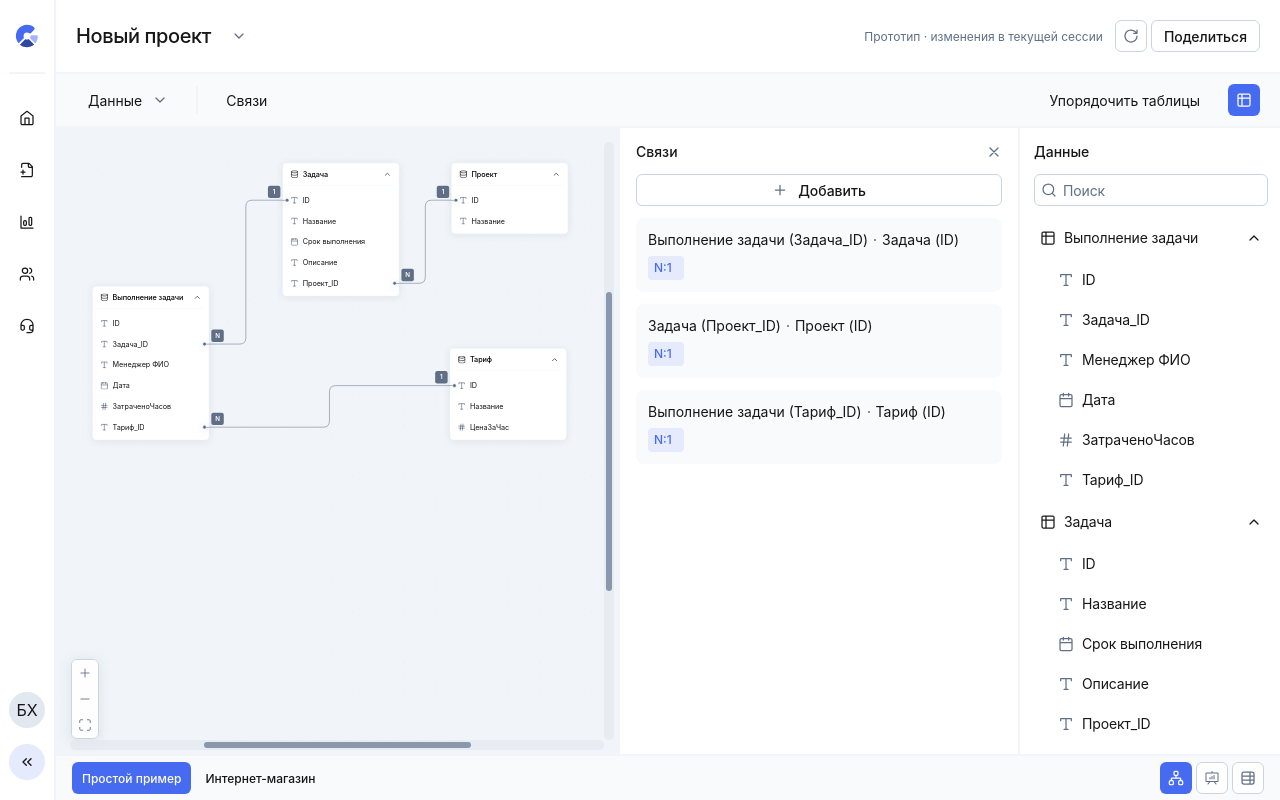
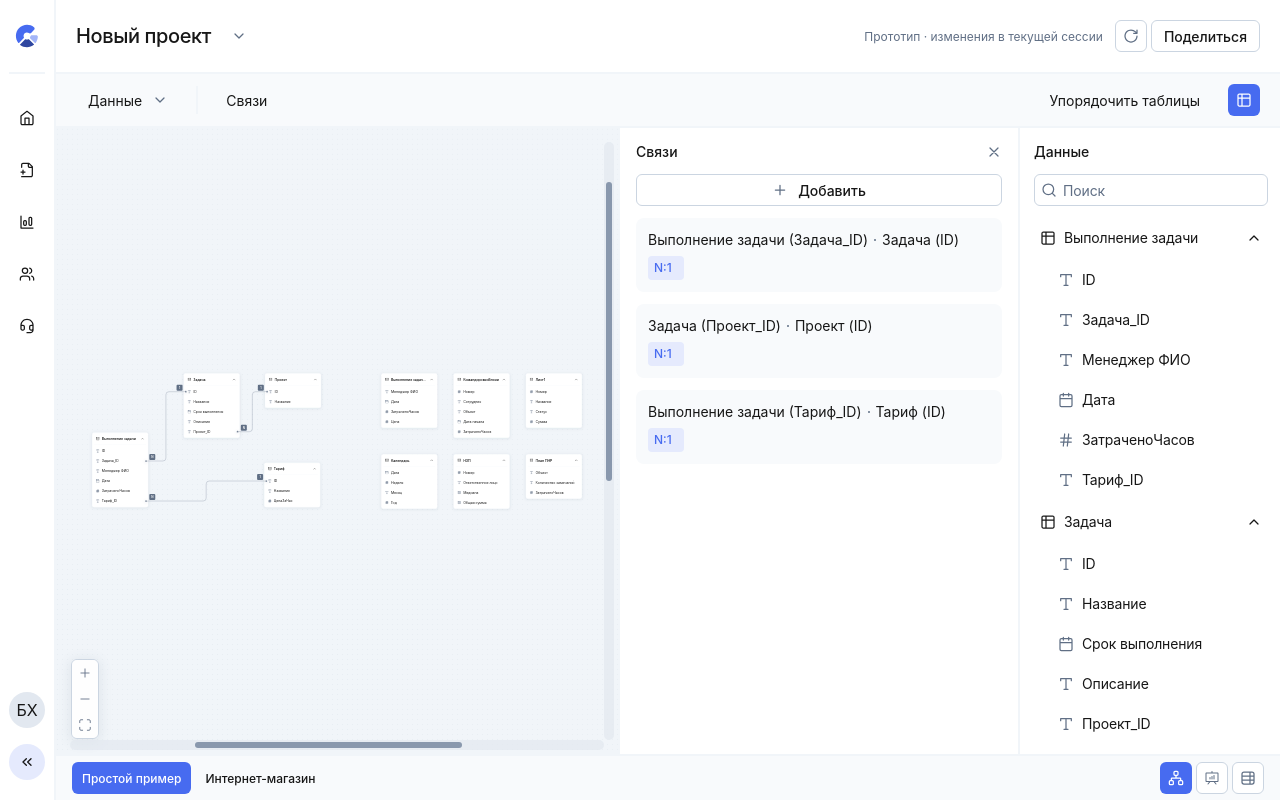
Before and after one commit to Bavpnet/datamodel-canvas, a React (Vite) app: page / in a window 1280 px wide. Built offline with nearby package versions, Linux system fonts and the light colour scheme; a web font is replaced by a local one.

Commit message:
Show all tables, separate unconnected tables and refine table spacing

```diff
--- a/src/components/SchemaCanvas.tsx
+++ b/src/components/SchemaCanvas.tsx
@@ -29,7 +29,7 @@ import { CanvasControls } from './CanvasControls'
 import { alignTable, type AlignmentGuide } from './snapAlignment'
 import { connectionSides } from './connectionRouting'
 import { connectionLabels } from './connectionLabels'
-import { findFreePosition, organizeTables, tableBounds } from './canvasLayout'
+import { findFreePosition, organizeTables, separateUnconnectedTables, tableBounds } from './canvasLayout'
 import { TABLE_DND_TYPE } from '../dnd'
 import type { DemoCase } from '../data/demoCases'
 import type { DataTable, RelationType } from '../types'
@@ -65,8 +65,14 @@ function initialGraph(demoCase: DemoCase) {
     id: relation.id, source: relation.sourceTableId, target: relation.targetTableId,
     sourceHandle: `${relation.sourceColumnId}-source`, targetHandle: `${relation.targetColumnId}-target`, type: 'relation', data: { relationType: relation.type },
   }))
-  const nodes = demoCase.tables.filter((table) => ids.has(table.id)).map((table) => tableToNode(table, defaultPositions[table.id] ?? { x: 60, y: 60 }))
-  return { nodes: demoCase.id === 'complex' ? organizeTables(nodes, edges) : nodes, edges }
+  const nodes: TableFlowNode[] = []
+  for (const table of demoCase.tables) {
+    if (!ids.has(table.id)) continue
+    const node = tableToNode(table, defaultPositions[table.id] ?? { x: 60, y: 850 })
+    if (!defaultPositions[table.id]) node.position = findFreePosition(node, nodes)
+    nodes.push(node)
+  }
+  return { nodes: demoCase.id === 'complex' ? organizeTables(nodes, edges) : separateUnconnectedTables(nodes, edges), edges }
 }
 
 export type SchemaCanvasHandle = {
@@ -92,7 +98,7 @@ export const SchemaCanvas = forwardRef<SchemaCanvasHandle, SchemaCanvasProps>(
     const relationsForTables = useCallback((tableIds: Set<string>): RelationFlowEdge[] => demoCase.relations
       .filter((relation) => tableIds.has(relation.sourceTableId) && tableIds.has(relation.targetTableId))
       .map((relation) => ({ id: relation.id, source: relation.sourceTableId, target: relation.targetTableId, sourceHandle: `${relation.sourceColumnId}-source`, targetHandle: `${relation.targetColumnId}-target`, type: 'relation', data: { relationType: relation.type } })), [demoCase.relations])
-    const { screenToFlowPosition, fitView, setViewport, getViewport } = useReactFlow()
+    const { screenToFlowPosition, fitView, getViewport } = useReactFlow()
     const [guides, setGuides] = useState<AlignmentGuide[]>([])
     const onAlignedNodesChange = useCallback((changes: NodeChange<TableFlowNode>[]) => {
       const positions = changes.filter((change) => change.type === 'position' && change.position)
@@ -113,14 +119,13 @@ export const SchemaCanvas = forwardRef<SchemaCanvasHandle, SchemaCanvasProps>(
     const nodesInitialized = useNodesInitialized()
     const overviewInitialized = useRef(false)
     useEffect(() => {
-      if (demoCase.id !== 'complex' || !nodesInitialized || overviewInitialized.current) return
+      if (!nodesInitialized || overviewInitialized.current) return
       const frame = requestAnimationFrame(() => {
         void fitView({ padding: .15, maxZoom: 1, minZoom: .05 })
         overviewInitialized.current = true
       })
       return () => cancelAnimationFrame(frame)
     }, [demoCase.id, nodesInitialized, fitView])
-    const viewportInitialized = useRef(false)
     useEffect(() => {
       if (!needsFit.current) return
       const frame = requestAnimationFrame(() => {
@@ -129,22 +134,6 @@ export const SchemaCanvas = forwardRef<SchemaCanvasHandle, SchemaCanvasProps>(
       })
       return () => cancelAnimationFrame(frame)
     }, [nodes, fitView])
-    useEffect(() => {
-      if (!canvasElement.current) return
-      let frame = 0
-      const observer = new ResizeObserver(() => {
-        cancelAnimationFrame(frame)
-        frame = requestAnimationFrame(() => {
-          const bounds = canvasElement.current?.getBoundingClientRect()
-          if (bounds && bounds.width > 0 && bounds.height > 0 && !viewportInitialized.current) {
-            viewportInitialized.current = true
-            if (demoCase.id === 'simple') void setViewport({ x: 0, y: 0, zoom: Math.min(1, bounds.width / 1082, bounds.height / 906) })
-          }
-        })
-      })
-      observer.observe(canvasElement.current)
-      return () => { observer.disconnect(); cancelAnimationFrame(frame) }
-    }, [setViewport, demoCase.id])
     const [relationsWidth, setRelationsWidth] = useState(() => window.innerWidth < 1600 ? 400 : 520)
     const [editing, setEditing] = useState(false)
 
@@ -332,7 +321,7 @@ export const SchemaCanvas = forwardRef<SchemaCanvasHandle, SchemaCanvasProps>(
           proOptions={{ hideAttribution: true }}
           deleteKeyCode={null}
         >
-          <Background variant={BackgroundVariant.Dots} gap={20} size={1} color="#b8c3d1" />
+          <Background id={`grid-${demoCase.id}`} variant={BackgroundVariant.Dots} gap={20} size={1.5} color="#a8b6c8" />
           <CanvasControls minZoom={demoCase.id === 'complex' ? .05 : .25} />
           <CanvasScrollbars nodes={nodes} canvasId={`canvas-${demoCase.id}`} />
         </ReactFlow>
--- a/src/components/TableNode.css
+++ b/src/components/TableNode.css
@@ -1,11 +1,11 @@
-.table-node { width: 100%; min-width: 150px; max-width: 500px; padding: 12px 8px 8px; background: #fff; border: 1px solid var(--border); border-radius: 8px; box-shadow: var(--shadow); letter-spacing: -.15px; }
-.table-node__header { position: relative; display: flex; align-items: center; gap: 8px; height: 18px; padding: 0 6px; cursor: grab; }
+.table-node { width: 100%; min-width: 150px; max-width: 500px; padding: 8px; background: #fff; border: 1px solid var(--border); border-radius: 8px; box-shadow: var(--shadow); letter-spacing: -.15px; }
+.table-node__header { position: relative; display: flex; align-items: center; gap: 8px; height: 32px; padding: 0 6px; cursor: grab; }
 .table-node__header > .design-icon { color: #171717; }
 .table-node__header .table-node__name { font-size: 14px; font-weight: 500; line-height: 18px; flex: 1; min-width: 0; overflow: hidden; text-overflow: ellipsis; white-space: nowrap; color: #000; }
 .table-node__collapse { padding: 0; border: 0; background: transparent; display: flex; align-items: center; justify-content: center; width: 16px; height: 18px; }
 .table-node__collapse .design-icon { color: #171717; }
 .table-node .table-node__collapse:hover { background: transparent; }
-.table-node__columns { display: flex; flex-direction: column; gap: 8px; list-style: none; padding: 12px 0 0; margin: 12px 0 0; border-top: 1px solid var(--border); }
+.table-node__columns { display: flex; flex-direction: column; gap: 8px; list-style: none; padding: 8px 0 0; margin: 8px 0 0; border-top: 1px solid var(--border); }
 .table-node__column { position: relative; height: 32px; border-radius: 6px; }
 .table-node__column-button { display: flex; align-items: center; gap: 8px; width: 100%; height: 32px; border: 0; border-radius: 6px; background: transparent; padding: 4px 6px; font-size: 14px; line-height: 18px; letter-spacing: -.15px; text-align: left; }
 .table-node__column-button svg, .table-node__column-button img { flex-shrink: 0; width: 16px; height: 16px; color: var(--muted); }
@@ -16,7 +16,7 @@
 .table-node .table-node__handle { width: 8px; height: 8px; background: var(--muted); border: 1px solid #fff; box-shadow: var(--shadow); min-height: 8px; min-width: 8px; opacity: 1; pointer-events: none; }
 .table-node .table-node__handle--left { left: 0; }
 .table-node .table-node__handle--right { right: 0; }
-.table-node.is-collapsed { padding-bottom: 12px; }
+.table-node.is-collapsed { padding: 8px; }
 .table-node .table-node__handle.is-active { background: var(--brand); border-color: #fff; }
 .table-node__connection-lead { position: absolute; top: 50%; width: 9px; height: 1px; background: #606f85; transform: translateY(-50%); pointer-events: none; z-index: 1; }
 .table-node__connection-lead--left { right: 100%; }
--- a/src/components/canvasLayout.ts
+++ b/src/components/canvasLayout.ts
@@ -5,7 +5,7 @@ export function tableBounds(node: TableFlowNode) {
   return {
     ...node.position,
     width: node.measured?.width ?? node.width ?? 225,
-    height: node.measured?.height ?? (58 + node.data.table.columns.length * 40),
+    height: node.measured?.height ?? (node.data.collapsed ? 50 : 59 + node.data.table.columns.length * 40),
   }
 }
 
@@ -28,9 +28,36 @@ export function findFreePosition(node: TableFlowNode, existing: TableFlowNode[],
   )) ?? { x: Math.max(40, ...occupied.map((rect) => rect.x + rect.width + gap)), y: 40 }
 }
 
+/** Keep unconnected tables in a separate grid outside the schema's bounding box. */
+export function separateUnconnectedTables(nodes: TableFlowNode[], edges: RelationFlowEdge[]) {
+  const connectedIds = new Set(edges.flatMap((edge) => [edge.source, edge.target]))
+  const connected = nodes.filter((node) => connectedIds.has(node.id))
+  const isolated = nodes.filter((node) => !connectedIds.has(node.id))
+  if (!isolated.length) return nodes
+  const startX = connected.length ? Math.max(...connected.map((node) => { const bounds = tableBounds(node); return bounds.x + bounds.width })) + 240 : 60
+  const startY = connected.length ? Math.min(...connected.map((node) => node.position.y)) : 60
+  const columns = Math.min(3, Math.ceil(Math.sqrt(isolated.length)))
+  const columnWidths = Array.from({ length: columns }, (_, col) => Math.max(...isolated.filter((_, index) => index % columns === col).map((node) => tableBounds(node).width)))
+  const positions = new Map<string, { x: number; y: number }>()
+  let y = startY
+  for (let row = 0; row * columns < isolated.length; row++) {
+    const items = isolated.slice(row * columns, (row + 1) * columns)
+    let x = startX
+    items.forEach((node, col) => { positions.set(node.id, { x, y }); x += columnWidths[col] + 64 })
+    y += Math.max(...items.map((node) => tableBounds(node).height)) + 64
+  }
+  return nodes.map((node) => positions.has(node.id) ? { ...node, position: positions.get(node.id)! } : node)
+}
+
 /** Visual star layout; choose a likely fact table using many-side relations and degree. */
 export function organizeTables(nodes: TableFlowNode[], edges: RelationFlowEdge[]): TableFlowNode[] {
   if (!nodes.length) return nodes
+  const connectedIds = new Set(edges.flatMap((edge) => [edge.source, edge.target]))
+  const connected = nodes.filter((node) => connectedIds.has(node.id))
+  if (connected.length !== nodes.length) {
+    const arranged = new Map(organizeTables(connected, edges).map((node) => [node.id, node]))
+    return separateUnconnectedTables(nodes.map((node) => arranged.get(node.id) ?? node), edges)
+  }
   const byId = new Map(nodes.map((node) => [node.id, node]))
   const adjacent = new Map(nodes.map((node) => [node.id, new Set<string>()]))
   const manySides = new Map(nodes.map((node) => [node.id, 0]))
--- a/src/data/demoCases.ts
+++ b/src/data/demoCases.ts
@@ -58,6 +58,6 @@ const complexRelations: RelationDef[] = links.map(([sourceTableId, sourceColumnI
 }))
 
 export const demoCases: DemoCase[] = [
-  { id: 'simple', name: 'Простой пример', tables: dataModel, relations: predefinedRelations, initialTableIds: ['execution', 'task', 'project', 'tariff'] },
+  { id: 'simple', name: 'Простой пример', tables: dataModel, relations: predefinedRelations.filter((relation) => ['execution-task', 'task-project', 'execution-tariff'].includes(relation.id)), initialTableIds: dataModel.map((table) => table.id) },
   { id: 'complex', name: 'Интернет-магазин', tables: complexTables, relations: complexRelations, initialTableIds: complexTables.map((table) => table.id) },
 ]
```
